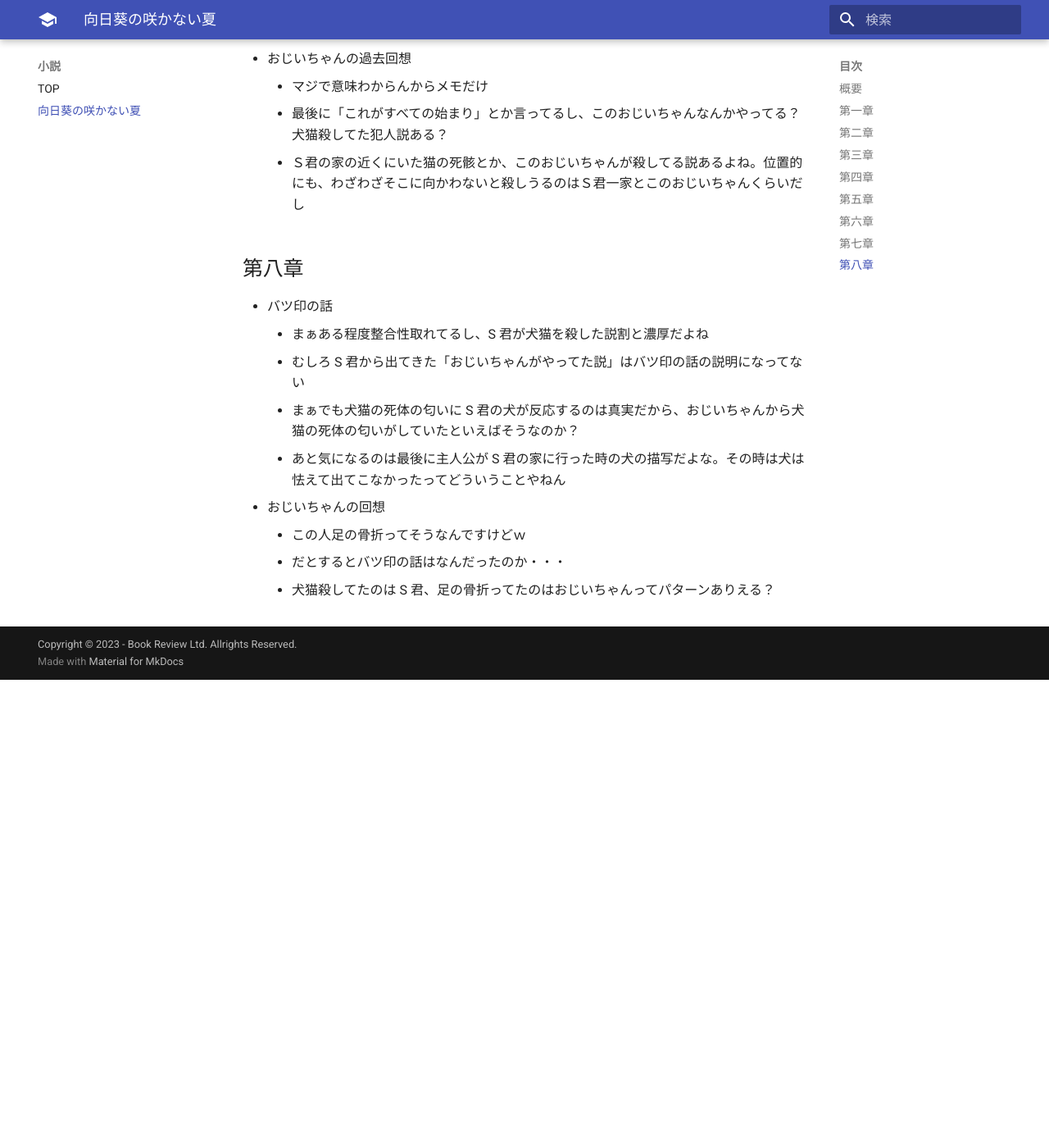
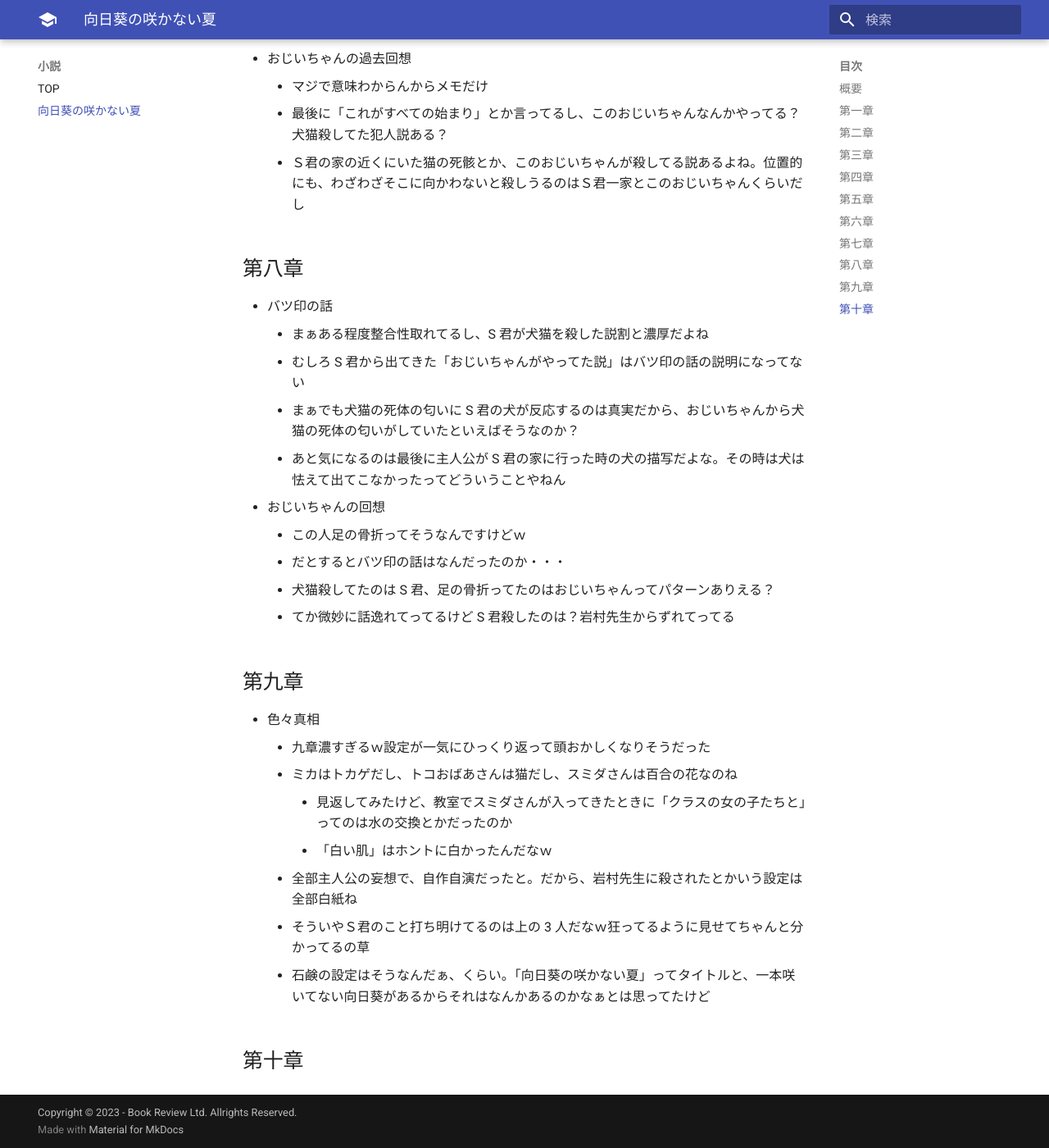
Before and after one commit to waderaku/book, an MkDocs documentation site: the page built from docs/docs/030.novel/010.himawarinosakanainatsu/index.md, in a window 1280 px wide and 1400 px high, scrolled down 3915 px. Shown: the whole window at 82% size. Built offline with MkDocs 1.6.1 and Material for MkDocs 9.7.7, drawn with Linux system fonts in a browser that asks for light colours; before the commit the page ends 4744 px from its top, so only the background shows below that.

Commit message:
#1 第九章執筆

```diff
--- a/docs/docs/030.novel/010.himawarinosakanainatsu/index.md
+++ b/docs/docs/030.novel/010.himawarinosakanainatsu/index.md
@@ -111,3 +111,17 @@
     -   この人足の骨折ってそうなんですけどｗ
     -   だとするとバツ印の話はなんだったのか・・・
     -   犬猫殺してたのは S 君、足の骨折ってたのはおじいちゃんってパターンありえる？
+    -   てか微妙に話逸れてってるけど S 君殺したのは？岩村先生からずれてってる
+
+## 第九章
+
+-   色々真相
+    -   九章濃すぎるｗ設定が一気にひっくり返って頭おかしくなりそうだった
+    -   ミカはトカゲだし、トコおばあさんは猫だし、スミダさんは百合の花なのね
+        -   見返してみたけど、教室でスミダさんが入ってきたときに「クラスの女の子たちと」ってのは水の交換とかだったのか
+        -   「白い肌」はホントに白かったんだなｗ
+    -   全部主人公の妄想で、自作自演だったと。だから、岩村先生に殺されたとかいう設定は全部白紙ね
+    -   そういやＳ君のこと打ち明けてるのは上の 3 人だなｗ狂ってるように見せてちゃんと分かってるの草
+    -   石鹸の設定はそうなんだぁ、くらい。「向日葵の咲かない夏」ってタイトルと、一本咲いてない向日葵があるからそれはなんかあるのかなぁとは思ってたけど
+
+## 第十章
```
